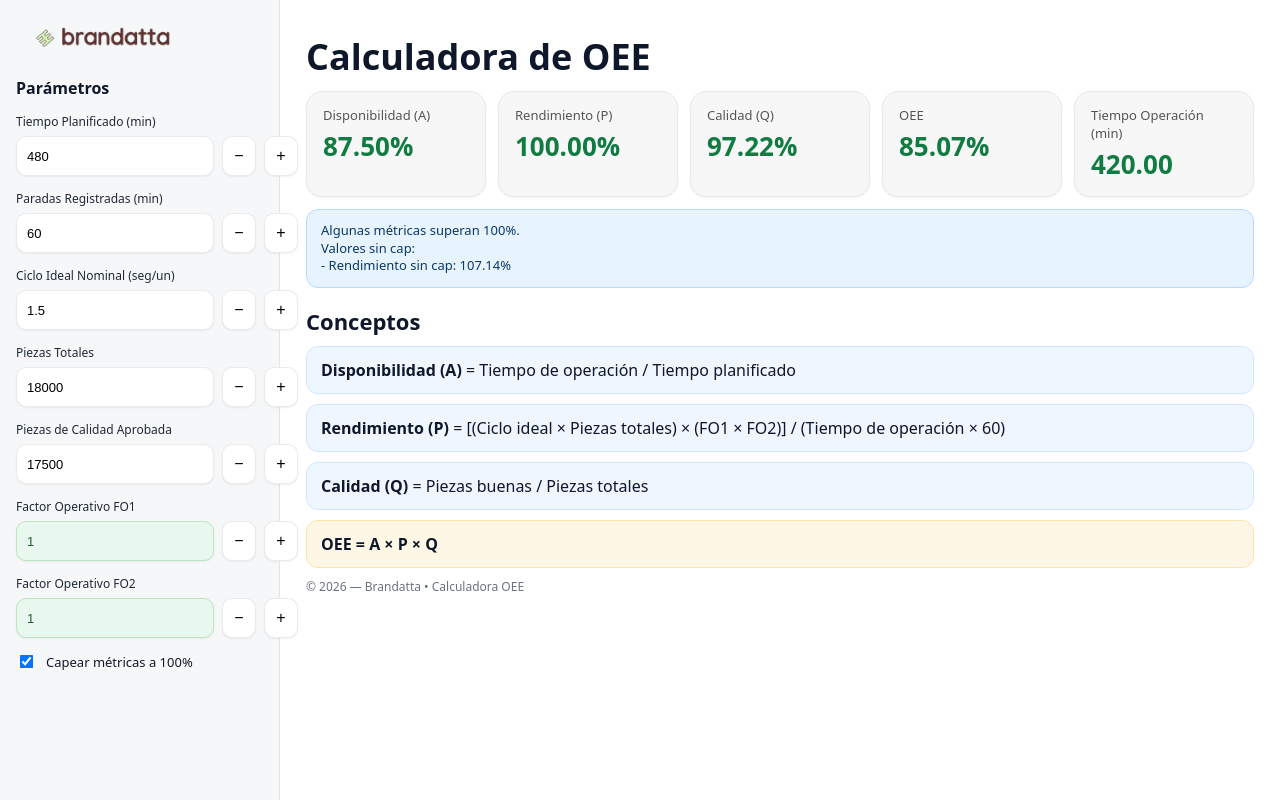
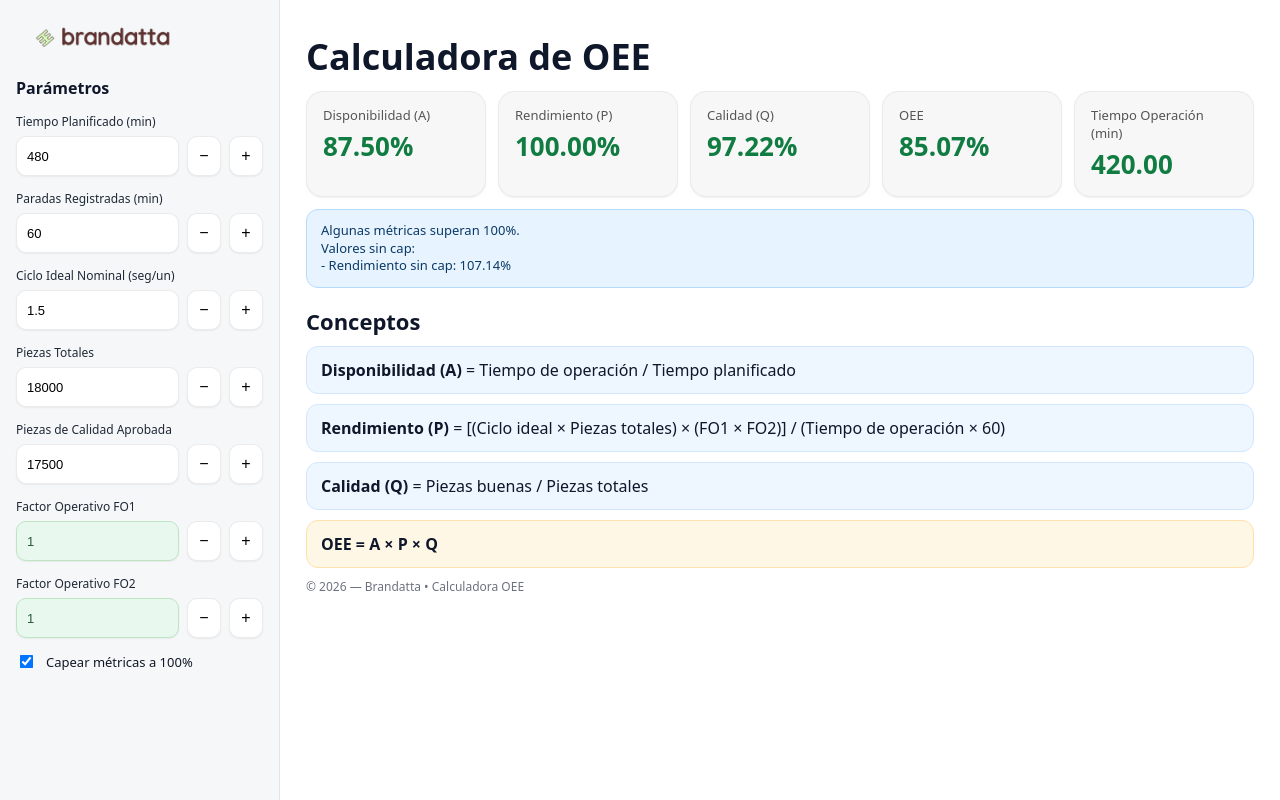
Before and after one commit to brandatta/oee-calculadora, a React (Vite) app: page / in a window 1280 px wide. Built offline with nearby package versions, Linux system fonts and the light colour scheme.

Commit message:
Update App.css

```diff
--- a/src/App.css
+++ b/src/App.css
@@ -41,6 +41,7 @@ body {
   background: var(--sidebar);
   border-right: 1px solid var(--line);
   padding: 18px 16px;
+  overflow-x: hidden; /* evita overflow horizontal si algún control empuja */
 }
 
 .s-logo-row {
@@ -65,13 +66,16 @@ body {
 
 .s-stepper {
   display: grid;
-  grid-template-columns: 1fr 34px 34px;
+  grid-template-columns: minmax(0, 1fr) 34px 34px; /* clave: evita que el input empuje los botones */
   gap: 8px;
   align-items: center;
+  width: 100%;
 }
 
 .s-input {
   height: 40px;
+  width: 100%;
+  min-width: 0; /* clave: evita overflow del grid */
   border-radius: 10px;
   border: 1px solid var(--line);
   background: #fff;
@@ -83,6 +87,7 @@ body {
 
 .s-btn {
   height: 40px;
+  min-width: 34px; /* asegura tamaño fijo */
   border-radius: 10px;
   border: 1px solid var(--line);
   background: #fff;
```
